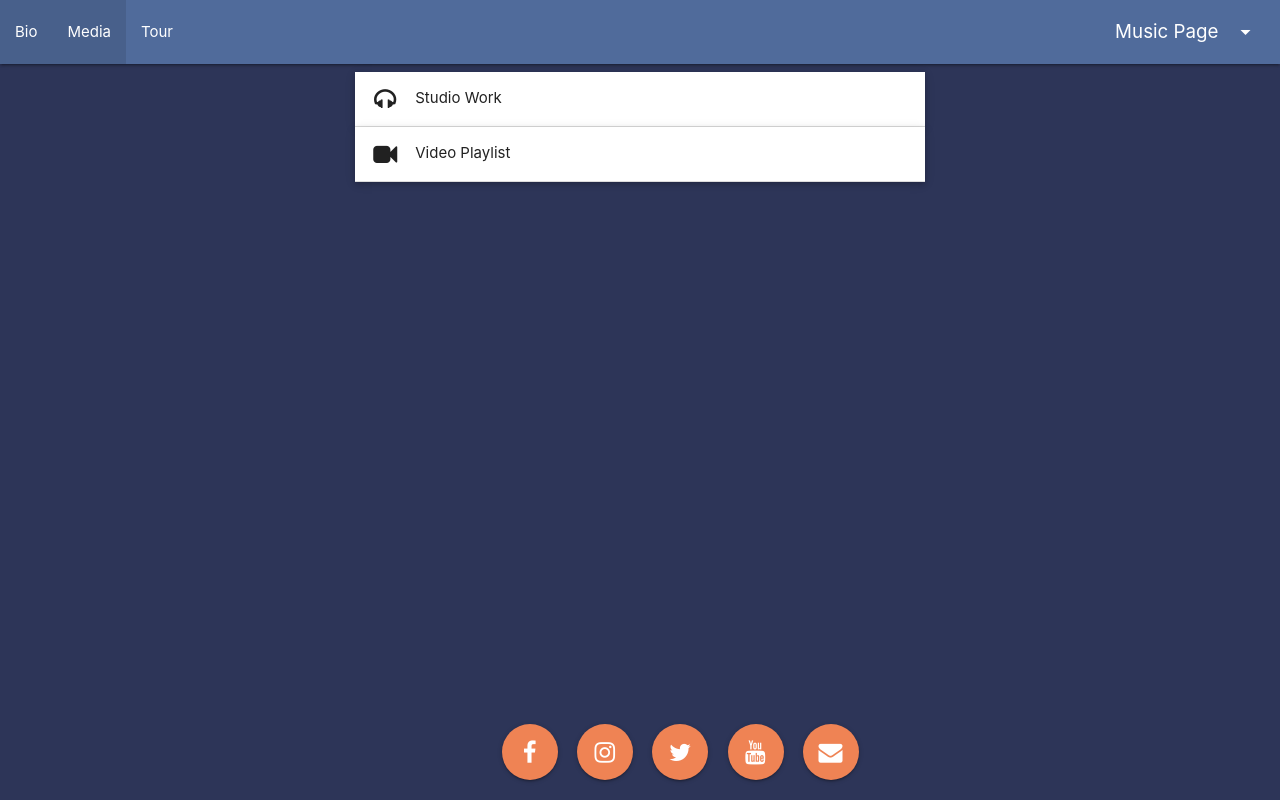
After one commit to delaneyestrada/portfoliosite, a Flask app: page /media in a window 1280 px wide. The commit adds this page. Run offline with Flask 2, Linux system fonts and the light colour scheme; parts of the project's set-up code (start-up, migrations or seed data) failed here and were passed over; some libraries are stand-ins or nearby versions.

Commit message:
add media page and transitions between pages

```diff
--- a/app.py
+++ b/app.py
@@ -17,6 +17,9 @@ def programmer():
 def musician():
 	return render_template('music.html')
 
+@app.route('/media')
+def media():
+	return render_template('musician-media.html')
 
 if __name__ == '__main__':
     server.serve()
--- a/static/js/main.js
+++ b/static/js/main.js
@@ -12,6 +12,7 @@ if (window.location.pathname=='/') {
 	backgroundOnHover(musician, "id");
 	backgroundOnHover(programmer, "id");
 } else if(window.location.pathname=='/musician'){
+	$('#nav-bio-btn').addClass("active");
 	$('.animate-link').each(function(){
 		$(this).hover(function(){
 		gsap.to(($(this)), {duration: .5, backgroundColor: "black"});
@@ -22,6 +23,10 @@ if (window.location.pathname=='/') {
 	});
 	gsap.to(".animate-link", {duration: 2, textShadow: "2px 2px 3px hsla(229, 32%, 26%, 1)", repeat: -1, yoyo: "true"});
 });
+} else if(window.location.pathname=='/media'){
+	$('#nav-media-btn').addClass("active");
+} else if(window.location.pathname=='/tour'){
+	$('#nav-tour-btn').addClass("active");
 };
 
 document.addEventListener('DOMContentLoaded', function() {
@@ -39,6 +44,10 @@ $(document).ready(function(){
 	if($(".slider")[0]){
 		$('.slider').slider();
 	};
+	if($(".collapsible")[0]){
+		$('.collapsible').collapsible();
+	};
+	gsap.fromTo('.content', {opacity: 0}, {duration: .7, ease: "circ.in", opacity: 1});
 });
 
 function backgroundOnHover(element, type)  {
--- a/templates/musician-base.html
+++ b/templates/musician-base.html
@@ -83,6 +83,21 @@
     .social-button:active {
         background-color: var(--mandarin);
     }
+    .embed-container {
+        position: relative;
+        padding-bottom: 56.25%;
+        height: 0;
+        overflow: hidden;
+        max-width: 100%;
+        }
+    .embed-container iframe {
+        position: absolute;
+        top: 0;
+        left: 0;
+        width: 100%;
+        height: 100%;
+        }
+</style>
     </style>
 </head>
 
@@ -97,15 +112,34 @@
         <nav id="music-nav">
             <div class="nav-wrapper">
                 <ul class="hide-on-med-and-down">
-                    <li class="active"><a href="./musician">Bio</a></li>
-                    <li><a href="#">Media</a></li>
-                    <li><a href="#">Contact</a></li>
+                    <li id="nav-bio-btn"><a href="./musician">Bio</a></li>
+                    <li id="nav-media-btn"><a href="/media">Media</a></li>
+                    <li id="nav-tour-btn"><a href="/tour">Tour</a></li>
+
         </ul>
         <a class=" dropdown-trigger brand-logo right" href="#!" data-target="dropdown1" style="font-size: 1.25rem">Music Page<i class="material-icons right">arrow_drop_down</i></a>
             </div>
         </nav>
+    <div class="content">
     {% block content %}{% endblock %}
-    {% block footer %}{% endblock %}
+    </div>
+    <footer class="page-footer">
+        <div class="container">
+          <div class="row">
+            <div class="col s6 offset-s4">
+              <a href="https://www.facebook.com/dillondrums" target="_blank" class = "btn-floating btn-large waves-effect waves-light social-button">
+                <i class = "fa fa-facebook"></i></a>
+            <a href="https://www.instagram.com/dillon_estrada/" target="_blank" class = "btn-floating btn-large waves-effect waves-light social-button">
+              <i class = "fa fa-instagram"></i></a>
+              <a href="https://twitter.com/dillondrums" target="_blank" class = "btn-floating btn-large waves-effect waves-light social-button">
+                <i class = "fa fa-twitter"></i></a>
+                <a href="https://www.youtube.com/channel/UCQNRhFoB3CSKmtHbmg6mGcQ" target="_blank" class = "btn-floating btn-large waves-effect waves-light social-button">
+                  <i class = "fa fa-youtube"></i></a>
+                  <a href="#" target="_blank" class = "btn-floating btn-large waves-effect waves-light social-button"><i class="fa fa-envelope"></i></a>
+              </div>
+          </div>
+          </div>
+      </footer>
     </div>
 
     <!--JavaScript at end of body for optimized loading-->
--- /dev/null
+++ b/templates/musician-media.html
@@ -0,0 +1,15 @@
+{% extends "musician-base.html" %}
+{% block content %}
+<div class="col s6 offset-s3" style="max-height:100%">
+    <ul class="collapsible popout">
+        <li>
+            <div class="collapsible-header"><i class="fa fa-headphones"></i>Studio Work</div>
+            <div class="collapsible-body"><div class='embed-container'><iframe src="https://open.spotify.com/embed/playlist/2wnwpJWybTBKCXUeM1zLBD" frameborder="0" allowtransparency="true" allow="encrypted-media"></iframe></div></div>
+          </li>
+          <li>
+            <div class="collapsible-header"><i class="fa fa-video-camera"></i>Video Playlist</div>
+            <div class="collapsible-body"><div class='embed-container'><iframe src='https://www.youtube-nocookie.com/embed/videoseries?list=PLrev1ridNn9FFcYvmvB9e3kgJc6T_hexX' frameborder='0' allow='accelerometer; encrypted-media; gyroscope; picture-in-picture' allowfullscreen></iframe></div></div>
+          </li>
+        </ul>
+</div>
+{% endblock %}
```
Also changed, not shown: templates/music.html (+1 -16 lines).
